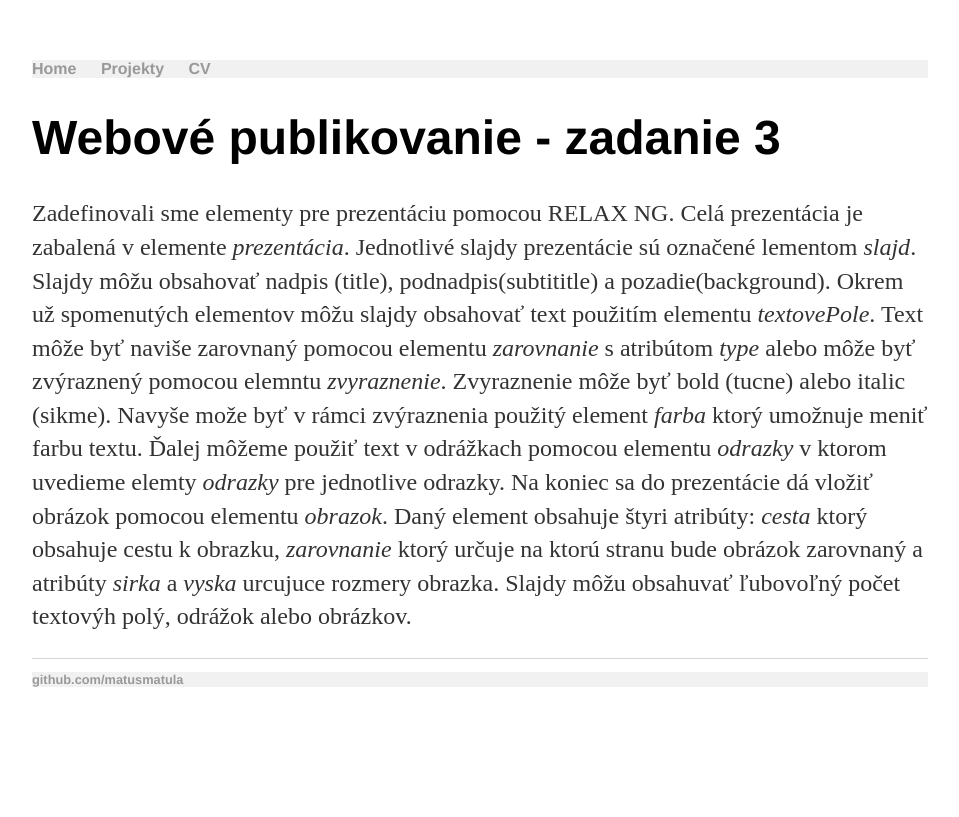
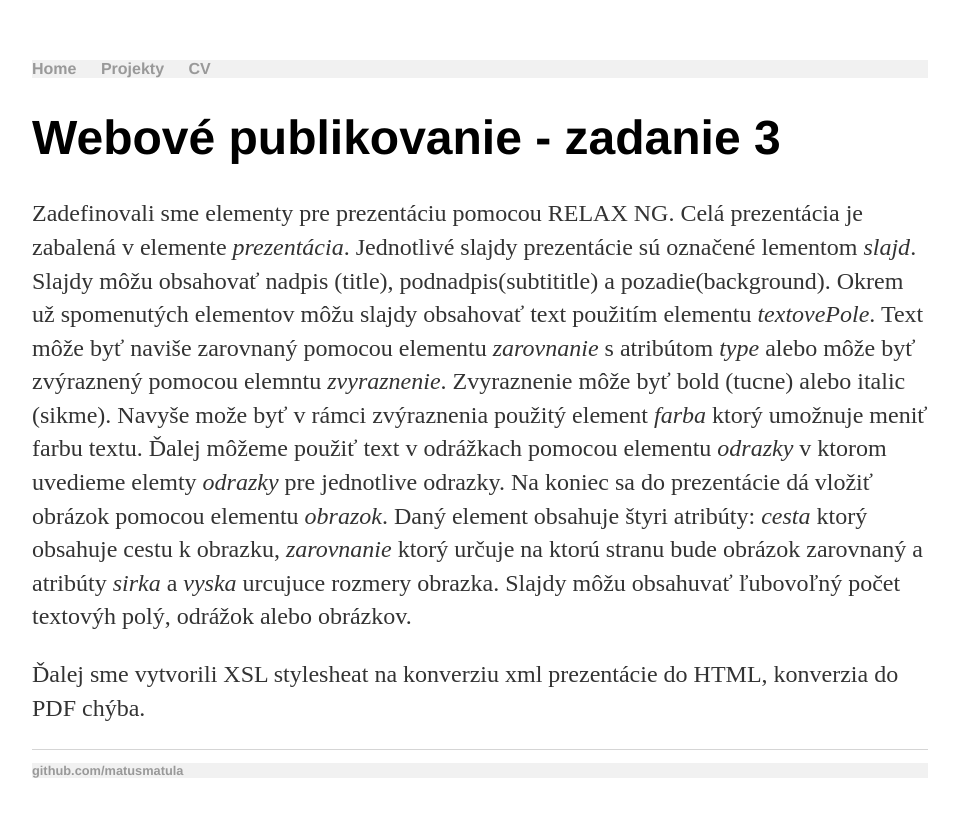
Before and after one commit to matusmatula/matusmatula.github.io, a Jekyll site: the page built from _projects/WPUB3.md, in a window 1280 px wide. Shown: the top 817 px of the page, without its empty margins (160-1119 px from the left). Built offline with Jekyll 4.4.1, drawn with Linux system fonts in a browser that asks for light colours.

Commit message:
Update WPUB3.md

```diff
--- a/_projects/WPUB3.md
+++ b/_projects/WPUB3.md
@@ -3,3 +3,4 @@ layout: "project"
 title: "Webové publikovanie - zadanie 3"
 ---
 <p>Zadefinovali sme elementy pre prezentáciu pomocou RELAX NG. Celá prezentácia je zabalená v elemente <i>prezentácia</i>. Jednotlivé slajdy prezentácie sú označené lementom <i>slajd</i>. Slajdy môžu obsahovať nadpis (title), podnadpis(subtititle) a pozadie(background). Okrem už spomenutých elementov môžu slajdy obsahovať text použitím elementu <i>textovePole</i>. Text môže byť naviše zarovnaný pomocou elementu <i>zarovnanie</i> s atribútom <i>type</i> alebo môže byť zvýraznený pomocou elemntu <i>zvyraznenie</i>. Zvyraznenie môže byť bold (tucne) alebo italic (sikme). Navyše može byť v rámci zvýraznenia použitý element <i>farba</i> ktorý umožnuje meniť farbu textu. Ďalej môžeme použiť text v odrážkach pomocou elementu <i>odrazky</i> v ktorom uvedieme elemty <i>odrazky</i> pre jednotlive odrazky. Na koniec sa do prezentácie dá vložiť obrázok pomocou elementu <i>obrazok</i>. Daný element obsahuje štyri atribúty: <i>cesta</i> ktorý obsahuje cestu k obrazku, <i>zarovnanie</i> ktorý určuje na ktorú stranu bude obrázok zarovnaný a atribúty <i>sirka</i> a <i>vyska</i> urcujuce rozmery obrazka. Slajdy môžu obsahuvať ľubovoľný počet textovýh polý, odrážok alebo obrázkov.</p>
+<p>Ďalej sme vytvorili XSL stylesheat na konverziu xml prezentácie do HTML, konverzia do PDF chýba.</p>
```
